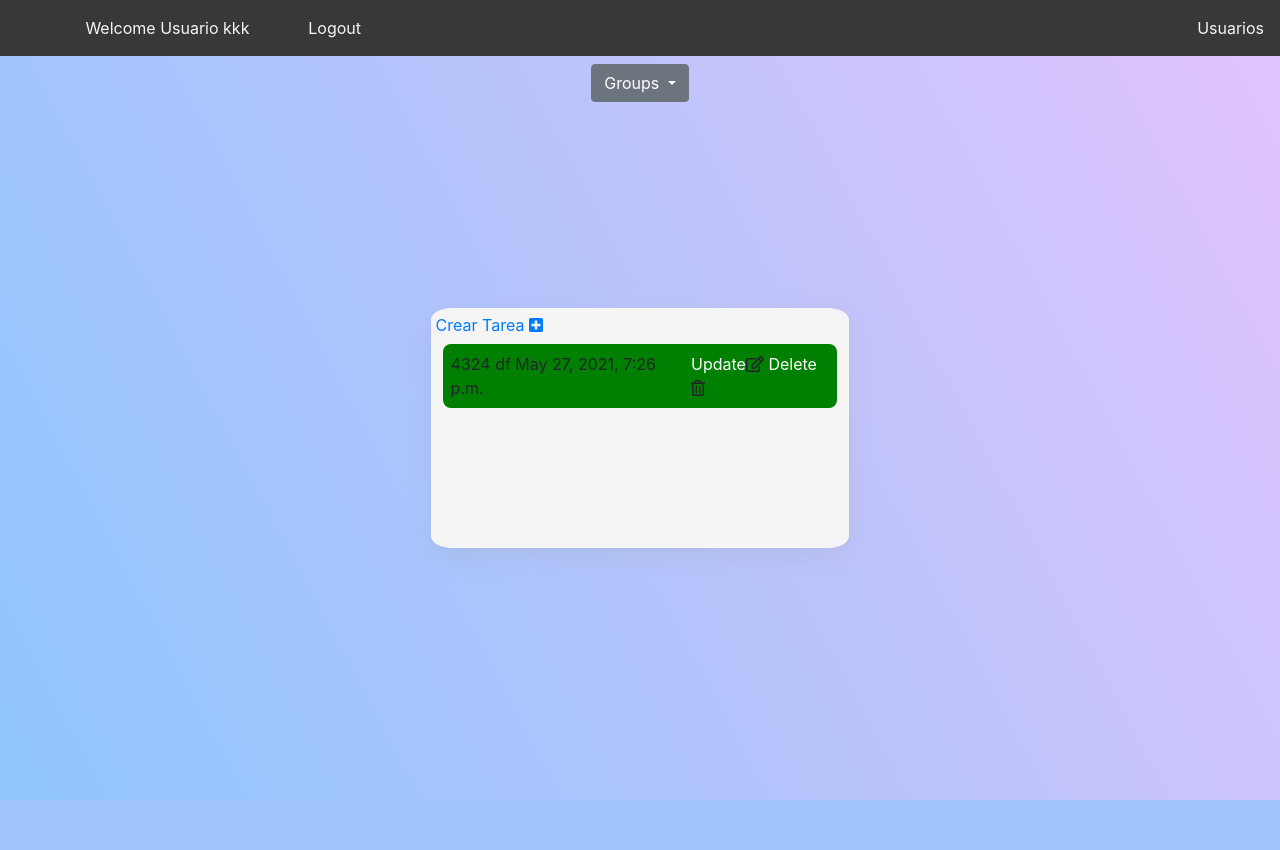
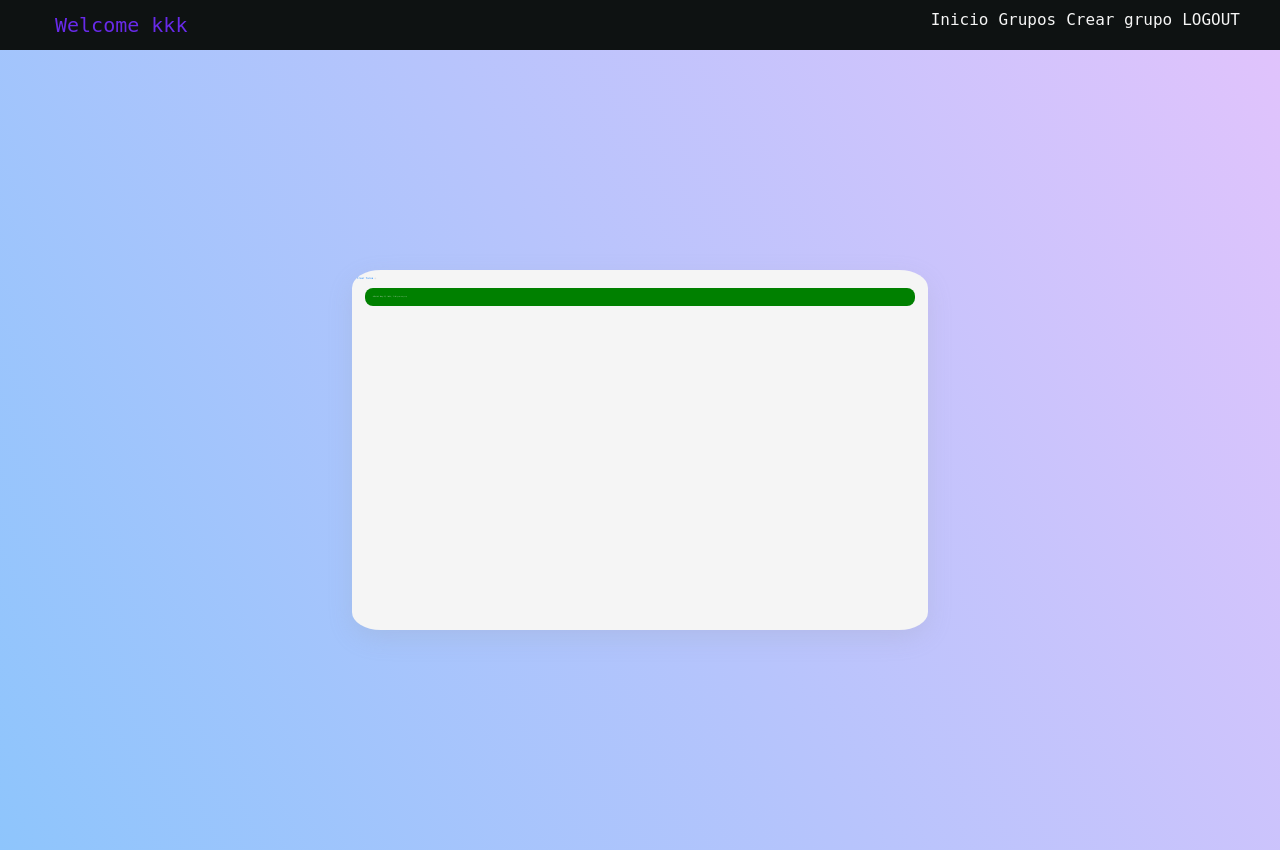
Before and after one commit to cr1337-sudo/taskmanager, a Django app: template templates/tasks/index.html in a window 1280 px wide. Before the commit the page ends 800 px from the top, so only its background shows below. Run offline with Django 3.2, Linux system fonts and the light colour scheme; the template is opened without the code that fills it: values that come from a table or form of the project are taken from there, others are empty; a user stored in the database is signed in; data comes from the database, SQL or seed files in the repository; both versions use the stored data as it was after the commit; tables that the repository leaves empty hold one stand-in row (values such as "Sample post"); parts of the project's set-up code (start-up, migrations or seed data) failed here and were passed over; some libraries are stand-ins or nearby versions.

Commit message:
ver todas las tareas en grupo, tareas personales y navbar  agregada

```diff
--- a/apps/groups/urls.py
+++ b/apps/groups/urls.py
@@ -1,8 +1,10 @@
 from django.urls import path, include
-from apps.groups.views import CreateGroup, GroupIndex, GroupList
+from apps.groups.views import CreateGroup, GroupIndex, GroupList, GroupTaskEdit, GroupTaskDelete
 
 urlpatterns = [
     path("create_group/", CreateGroup.as_view(), name="create_group"),
-    path("grupo/<int:pk>/", GroupIndex.as_view(), name="group_index"),
-    path("group_list/", GroupList.as_view(), name="group_list"),
+    path("list/", GroupList.as_view(), name="group_list"),
+    path("<str:pk>/", GroupIndex.as_view(), name="group_index"),
+    path("task_edit/<str:pk>/", GroupTaskEdit.as_view(), name="group_task_edit"),
+    path("task_delete/<str:pk>/", GroupTaskDelete.as_view(), name="group_task_delete"),
 ]
--- /dev/null
+++ b/static/navbar.css
@@ -0,0 +1,36 @@
+@import url("https://fonts.googleapis.com/css2?family=Roboto+Mono:ital,wght@0,100;0,200;0,300;0,400;0,500;0,600;0,700;1,100;1,200;1,300;1,400;1,500;1,600;1,700&display=swap");
+
+
+#nav-bar {
+  height: 5rem;
+  top: 0;
+  width: 100%;
+ display: flex;
+  padding: 1.5rem 0;
+  justify-content: space-between;
+  align-items: center;
+  background-color: #0e1212;
+}
+
+#logo {
+  font-size: 2rem;
+  color: #682ae9;
+  margin-left: 5.5rem;
+}
+
+.nav-bar-items {
+  display: flex;
+  margin-right: 3.5rem;
+  align-items: center;
+}
+
+.nav-bar-link {
+  font-size: 1.6rem;
+  margin: 0 5px;
+  padding-inline-end: 0 0.3rem;
+}
+.nav-bar-link:hover {
+  transition: all 0.5s ease;
+  transition-delay: 10ms;
+  color: #682ae9;
+}
--- /dev/null
+++ b/static/reset.css
@@ -0,0 +1,10 @@
+* {
+  font-family: "Helvetic", monospace;
+  font-size: 62.5%;
+  text-decoration: none;
+  /* color: #ffe5e2; */
+  list-style: none;
+  color: #dbdbdb;
+  margin: 0;
+  padding: 0;
+}
--- a/static/tasks/index.css
+++ b/static/tasks/style.css
@@ -8,58 +8,11 @@ li > a:hover {
   color: red;
 }
 
-.navbar {
-  color: whitesmoke;
-  background-color: #383838;
-  display: -webkit-box;
-  display: -ms-flexbox;
-  display: flex;
-  -ms-flex-pack: distribute;
-      justify-content: space-around;
-  text-decoration: none;
-  -webkit-box-sizing: border-box;
-          box-sizing: border-box;
-  height: 7vh;
-}
-
-.navbar-left-side {
-  list-style: none;
-  display: -webkit-box;
-  display: -ms-flexbox;
-  display: flex;
-  -ms-flex-pack: distribute;
-      justify-content: space-around;
-  -webkit-box-align: center;
-      -ms-flex-align: center;
-          align-items: center;
-  height: 100%;
-  -webkit-box-flex: 30%;
-      -ms-flex: 30%;
-          flex: 30%;
-}
-
-.navbar-right-side {
-  color: whitesmoke;
-  list-style: none;
-  display: -webkit-box;
-  display: -ms-flexbox;
-  display: flex;
-  -webkit-box-align: center;
-      -ms-flex-align: center;
-          align-items: center;
-  -webkit-box-pack: end;
-      -ms-flex-pack: end;
-          justify-content: flex-end;
-  -webkit-box-flex: 70%;
-      -ms-flex: 70%;
-          flex: 70%;
-}
-
 /* CMAIN CONTENT */
 .content {
   background-color: #8EC5FC;
   background-image: linear-gradient(62deg, #8EC5FC 0%, #E0C3FC 100%);
-  height: 93vh;
+  height: 100vh;
   display: -webkit-box;
   display: -ms-flexbox;
   display: flex;
@@ -72,8 +25,8 @@ li > a:hover {
 }
 
 .content-main {
-  min-height: 30vh;
-  min-width: 30vw;
+  min-height: 45vh;
+  min-width: 45vw;
   background-color: whitesmoke;
   border-radius: 5%;
   padding: 5px;
@@ -124,4 +77,4 @@ li > a:hover {
   text-decoration: none;
   color: white;
 }
-/*# sourceMappingURL=index.css.map */
+/*# sourceMappingURL=style.css.map */
--- a/static/tasks/index.scss
+++ b/static/tasks/style.scss
@@ -8,32 +8,6 @@ li > a:hover {
   color: red;
 }
 
-.navbar {
-  color: whitesmoke;
-  background-color: rgb(56, 56, 56);
-  display: flex;
-  justify-content: space-around;
-  text-decoration: none;
-  box-sizing: border-box;
-  height: 7vh;
-
-  &-left-side {
-    list-style: none;
-    display: flex;
-    justify-content: space-around;
-    align-items: center;
-    height: 100%;
-    flex: 30%;
-  }
-  &-right-side {
-    color: whitesmoke;
-    list-style: none;
-    display: flex;
-    align-items: center;
-    justify-content: flex-end;
-    flex: 70%;
-  }
-}
 
 
 /* CMAIN CONTENT */
@@ -41,14 +15,14 @@ li > a:hover {
 .content{
     background-color: #8EC5FC;
     background-image: linear-gradient(62deg, #8EC5FC 0%, #E0C3FC 100%);
-    height: 93vh;
+    height: 100vh;
     display: flex;
     justify-content: center;
     align-items: center;
 
     &-main{
-        min-height: 30vh;
-        min-width: 30vw;
+        min-height: 45vh;
+        min-width: 45vw;
         background-color: whitesmoke;
         border-radius: 5%;
         padding: 5px;
--- a/tasks/views.py
+++ b/tasks/views.py
@@ -68,7 +68,7 @@ class TaskList(LoginRequiredMixin, ListView):
         context = super().get_context_data(**kwargs)
         # Context["tasks"] porque antes el context object fue customizado
         # Se hace un filtro y se muestran las tareas del usuario que esté logeado
-        context["tasks"] = context["tasks"].filter(user=self.request.user)
+        context["tasks"] = context["tasks"].filter(user=self.request.user, group_task = False)
         # Siempre hacer return context al ejecutar esta funcion
         return context
 
--- a/templates/login.html
+++ b/templates/login.html
@@ -14,7 +14,7 @@
     <title>IDK</title>
 </head>
 <body>
-    <div class="main">
+    <div class="main">º
 		<div class="card">
 			<div class="card-title">
 				<h3><i class="fa fa-user-circle-o" aria-hidden="true"></i> User <span id="action_title">Login</span></h3>
--- /dev/null
+++ b/templates/navbar.html
@@ -0,0 +1,18 @@
+{% load static %}
+<head>
+    <link rel="stylesheet" href="{% static 'navbar.css' %}" />
+    <link rel="stylesheet" href="{% static 'reset.css' %}" />
+
+
+</head>
+    <nav id="nav-bar">
+      <a id="logo" href="#home">Welcome {{user.username}}</a>
+      <ul class="nav-bar-items">
+        <li><a class="nav-bar-link" href="{% url 'home' %}">Inicio</a></li>
+        <li><a class="nav-bar-link" href="{% url 'groups:group_list' %}">Grupos</a></li>
+        <li><a class="nav-bar-link" href="{% url 'groups:create_group' %}">Crear grupo</a></li>
+        <li>
+          <a class="nav-bar-link" href="{% url 'usuario:logout' %}">LOGOUT</a>
+        </li>
+      </ul>
+    </nav>
--- a/templates/tasks/index.html
+++ b/templates/tasks/index.html
@@ -17,36 +17,18 @@
     integrity="sha384-B0vP5xmATw1+K9KRQjQERJvTumQW0nPEzvF6L/Z6nronJ3oUOFUFpCjEUQouq2+l"
     crossorigin="anonymous"
     />
-    <link rel="stylesheet" href="{% static 'tasks/index.css' %}" />
+      <link rel="stylesheet" href="{% static 'tasks/style.css' %}" />
+          <link rel="stylesheet" href="{% static 'navbar.css' %}" />
+          <link rel="stylesheet" href="{% static 'reset.css' %}" />
+
       {% block extracss %} {% endblock extracss %}
+
       <title>Document</title>
     </head>
 
     <body>
+      {% include "../navbar.html" %}
       {% block body %}
-
-    <nav class="navbar">
-      <ul class="navbar-left-side">
-        <li>Welcome {{user}}</li>
-        <li><a class="" href="{% url 'usuario:logout' %}">Logout</a></li>
-      </ul>
-      <ul class="navbar-right-side">
-        {% if user.is_staff %}
-        <li><a href="{% url 'all' %}">Usuarios</a></li>
-        {% endif %}
-      </ul>
-      <div class="nav-item dropdown">
-        <a class="btn btn-secondary dropdown-toggle" href="#" role="button" id="dropdownMenuLink" data-toggle="dropdown" aria-haspopup="true" aria-expanded="false">
-          Groups
-        </a>
-
-        <div class="dropdown-menu" aria-labelledby="dropdownMenuLink">
-          <a class="dropdown-item" href="{% url 'groups:create_group' %}">Crear Grupo</a>
-          <a class="dropdown-item" href="{% url 'groups:group_list' %}">Group List</a>
-          <a class="dropdown-item" href="#">Something else here</a>
-        </div>
-      </div>
-    </nav>
 
       <div class="content">
         <div class="content-main">
```
Also changed, not shown: apps/groups/views.py (+72 -5 lines), static/groups/groups.css (added, +28 -0 lines), templates/groups/group_index.html (+55 -1 lines), templates/groups/group_list.html (+34 -11 lines), db.sqlite3, 2 other files. Lines whose indentation alone changed are shown as unchanged.
